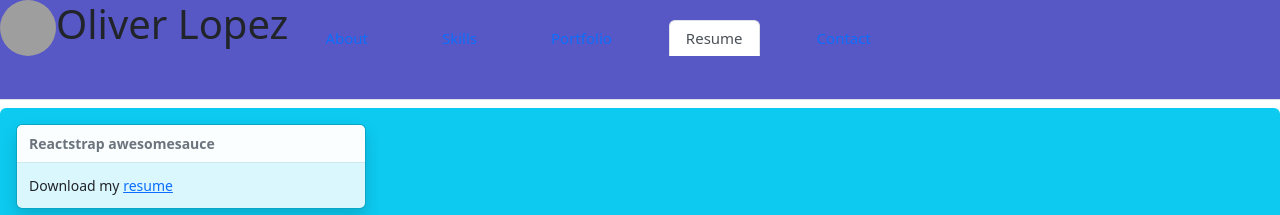
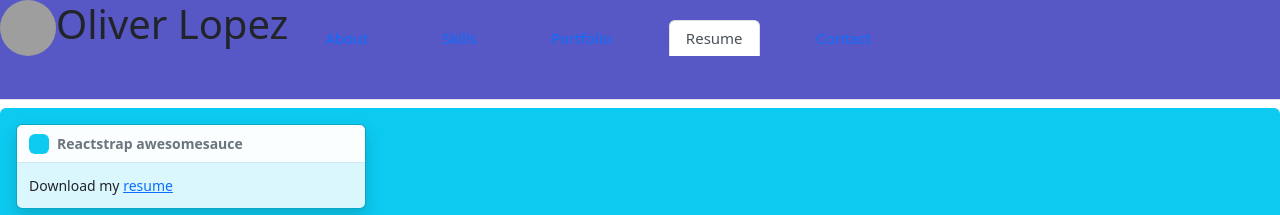
Before and after one commit to oliverLo78/20-portfolio, a React (Create React App) app in the folder react-portfolio/: page / in a window 1280 px wide. Both pictures are taken after a click on the element "Resume". Shown: the top 215 px of the page. Built offline with nearby package versions, Linux system fonts and the light colour scheme; grey boxes are pictures that could not be loaded.

Commit message:
added toast reactstrap for resume

```diff
--- a/react-portfolio/src/components/Resume/index.jsx
+++ b/react-portfolio/src/components/Resume/index.jsx
@@ -6,7 +6,7 @@ function ResumeDiv(props) {
   return (
     <div className="p-3 bg-info my-2 rounded">
       <Toast>
-        <ToastHeader>
+        <ToastHeader icon="info">
           Reactstrap awesomesauce {props.name}
         </ToastHeader>
         <ToastBody>
```
